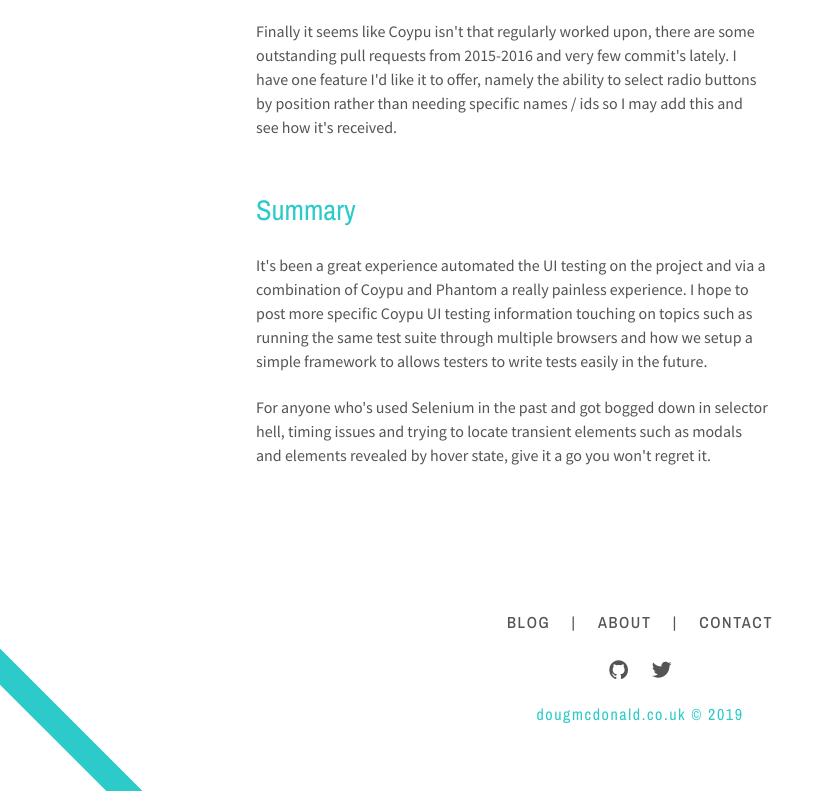
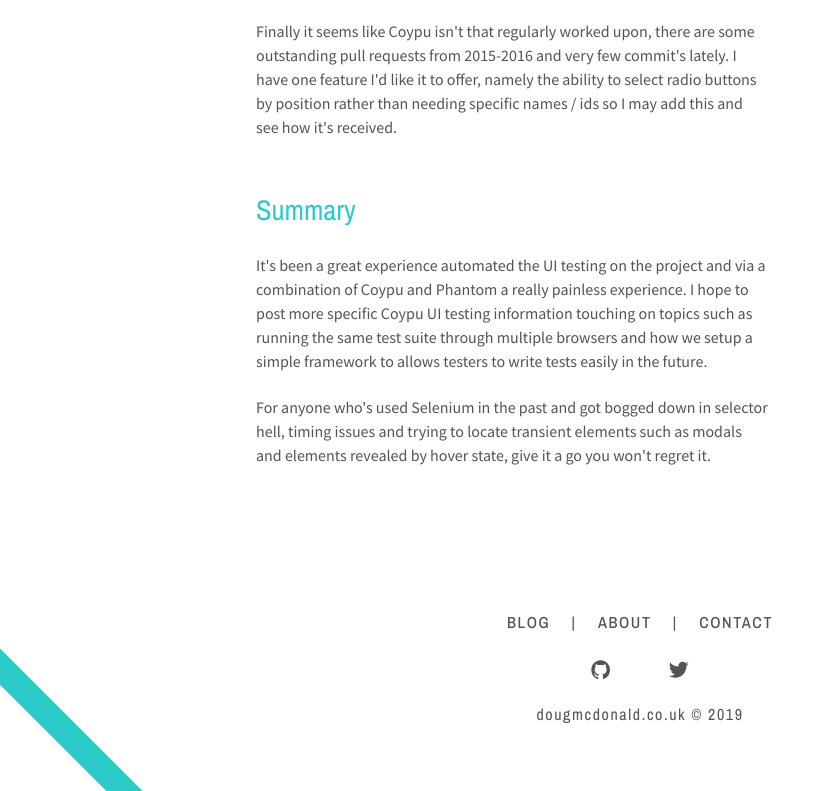
Before and after one commit to dougajmcdonald/dougmcdonald.co.uk, a Gatsby site: page /blog/meetings-are-a-ux-problem in a window 1280 px wide. Shown: the part 5780-6571 px from the top of the page, without its empty margins (0-835 px from the left). Built offline with nearby package versions, Linux system fonts and the light colour scheme; Gatsby itself is replaced by a stand-in of ours; some packages are replaced by stand-ins of ours.

Commit message:
Update footer.js

```diff
--- a/src/components/footer.js
+++ b/src/components/footer.js
@@ -30,13 +30,13 @@ const Footer = () => (
       </nav>
       <div className="flex flex-row m-lg">
         <a href="https://www.github.com/dougajmcdonald">
-          <Github className="w-lg h-lg text-access-grey fill-current mr-lg hover:text-primary" />
+          <Github className="w-lg h-lg text-access-grey fill-current mr-xl hover:text-primary" />
         </a>
         <a href="https://www.twitter.com/dougajmcdonald">
-          <Twitter className="w-lg h-lg text-access-grey fill-current hover:text-primary" />
+          <Twitter className="w-lg h-lg ml-xl text-access-grey fill-current hover:text-primary" />
         </a>
       </div>
-      <span className="text-primary font-display tracking-widest">
+      <span className="text-access-grey font-display tracking-widest">
         dougmcdonald.co.uk &copy; 2019
       </span>
     </section>
```
